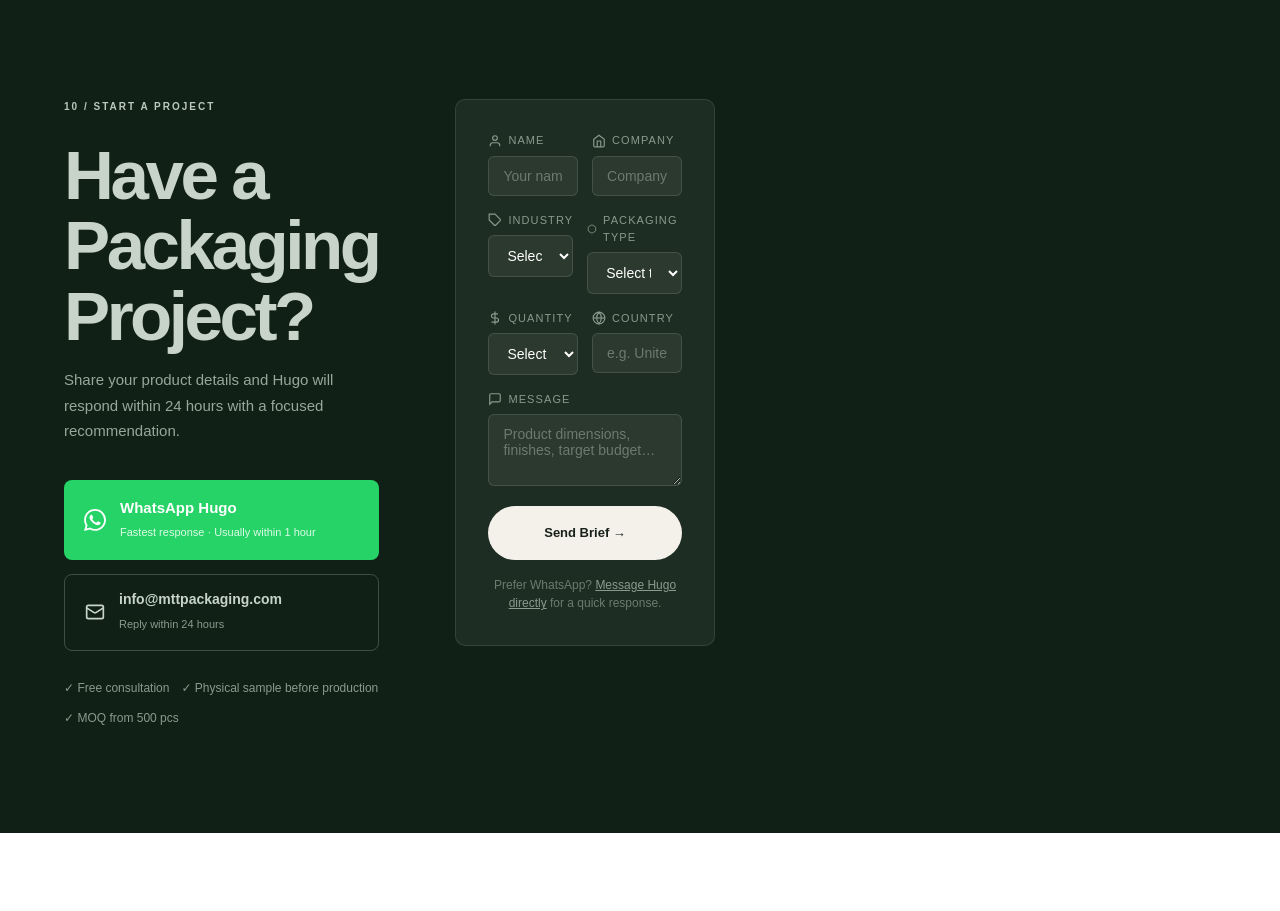
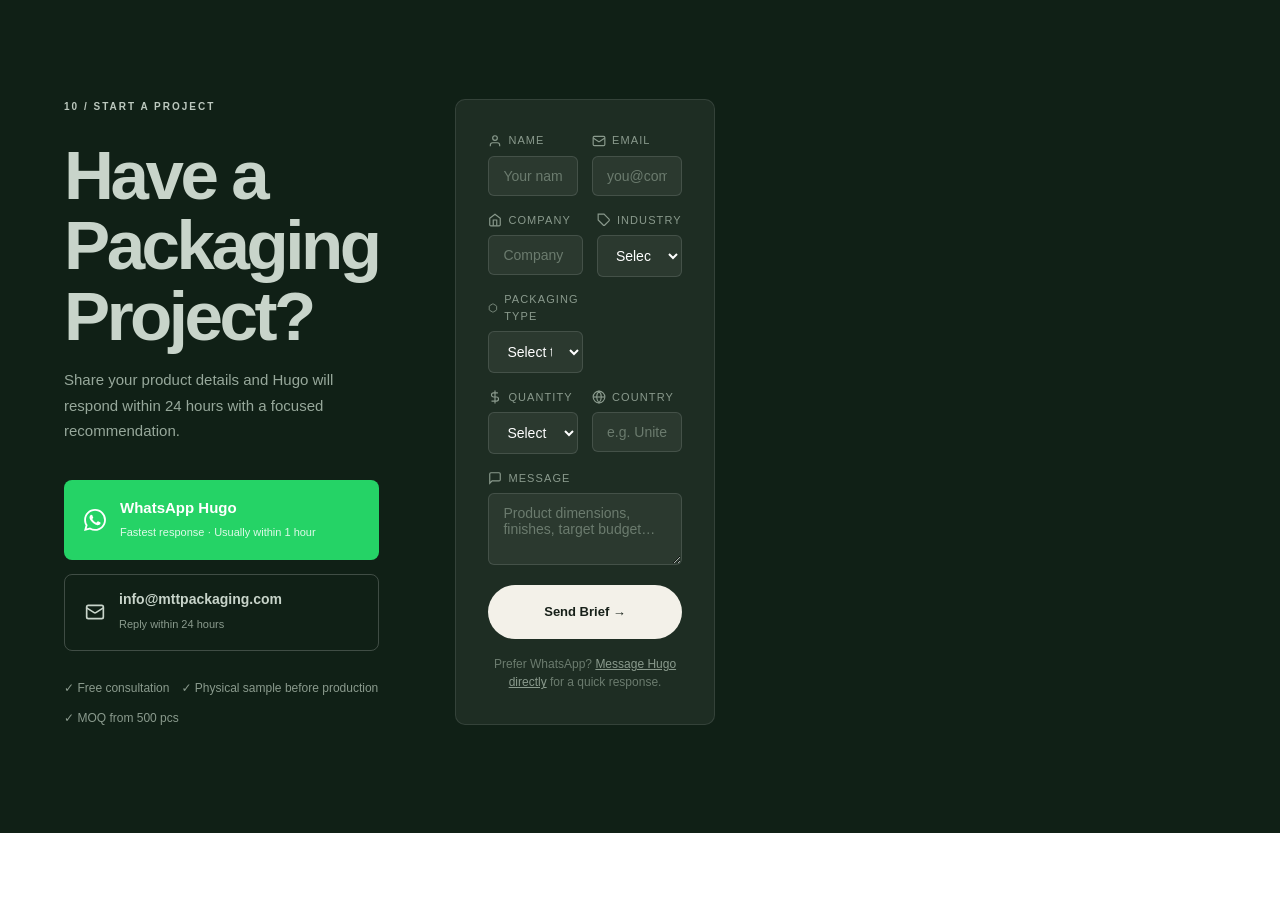
Before and after one commit to Alexanderhe1212/mtt-packaging-site, a Next.js app: page / in a window 1280 px wide. Shown: the part 7440-8351 px from the top of the page. Built offline with nearby package versions, Linux system fonts and the light colour scheme.

Commit message:
fix: add Email field to dark-green homepage quote form

```diff
--- a/app/page.tsx
+++ b/app/page.tsx
@@ -152,9 +152,10 @@ export default function Home() {
             <input type="hidden" name="_subject" value="Homepage Detailed Quote Request" />
             <div className="form-row">
               <label><span><svg width="14" height="14" viewBox="0 0 24 24" fill="none" stroke="currentColor" strokeWidth="2"><path d="M20 21v-2a4 4 0 0 0-4-4H8a4 4 0 0 0-4 4v2"/><circle cx="12" cy="7" r="4"/></svg> Name</span><input name="name" type="text" required placeholder="Your name" className="form-input"/></label>
-              <label><span><svg width="14" height="14" viewBox="0 0 24 24" fill="none" stroke="currentColor" strokeWidth="2"><path d="M3 9l9-7 9 7v11a2 2 0 0 1-2 2H5a2 2 0 0 1-2-2z"/><polyline points="9 22 9 12 15 12 15 22"/></svg> Company</span><input name="company" type="text" placeholder="Company name" className="form-input"/></label>
+              <label><span><svg width="14" height="14" viewBox="0 0 24 24" fill="none" stroke="currentColor" strokeWidth="2"><rect x="2" y="4" width="20" height="16" rx="2"/><path d="m22 7-8.97 5.7a1.94 1.94 0 0 1-2.06 0L2 7"/></svg> Email</span><input name="email" type="email" required placeholder="you@company.com" className="form-input"/></label>
             </div>
             <div className="form-row">
+              <label><span><svg width="14" height="14" viewBox="0 0 24 24" fill="none" stroke="currentColor" strokeWidth="2"><path d="M3 9l9-7 9 7v11a2 2 0 0 1-2 2H5a2 2 0 0 1-2-2z"/><polyline points="9 22 9 12 15 12 15 22"/></svg> Company</span><input name="company" type="text" placeholder="Company name" className="form-input"/></label>
               <label><span><svg width="14" height="14" viewBox="0 0 24 24" fill="none" stroke="currentColor" strokeWidth="2"><path d="M20.59 13.41l-7.17 7.17a2 2 0 0 1-2.83 0L2 12V2h10l8.59 8.59a2 2 0 0 1 0 2.82z"/><line x1="7" y1="7" x2="7.01" y2="7"/></svg> Industry</span>
                 <select name="industry" className="form-input"><option value="">Select industry</option><option value="Perfume & Fragrance">Perfume & Fragrance</option><option value="Cosmetics & Skincare">Cosmetics & Skincare</option><option value="Jewelry & Watches">Jewelry & Watches</option><option value="Gift Sets & PR Kits">Gift Sets & PR Kits</option><option value="Other">Other</option></select>
               </label>
```
